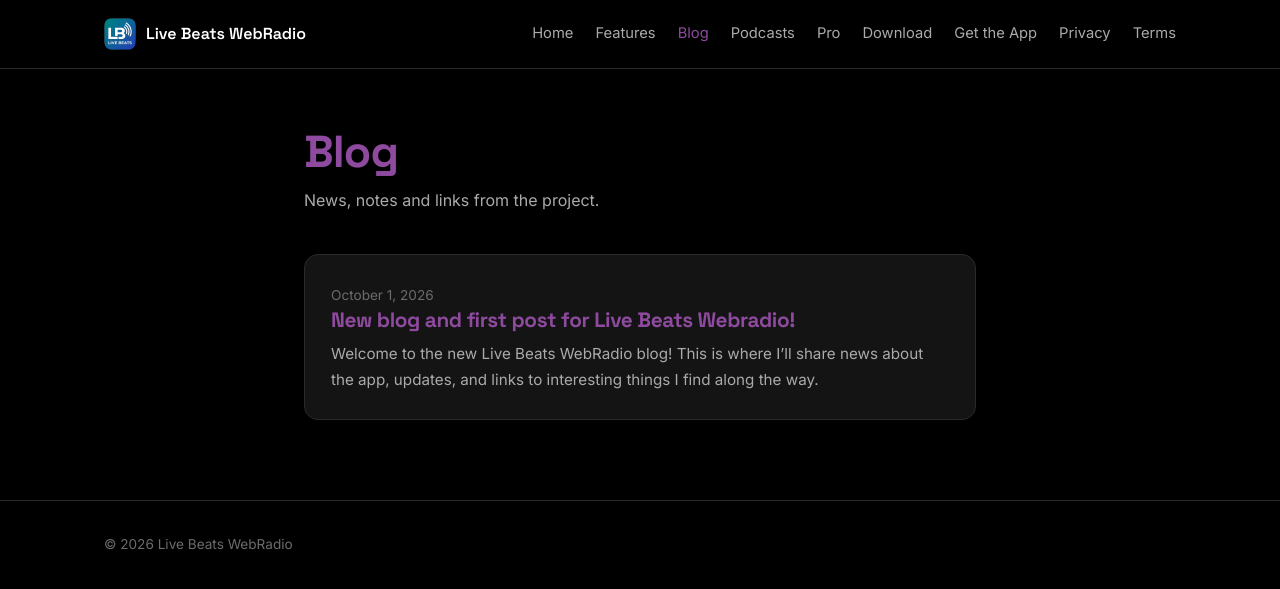
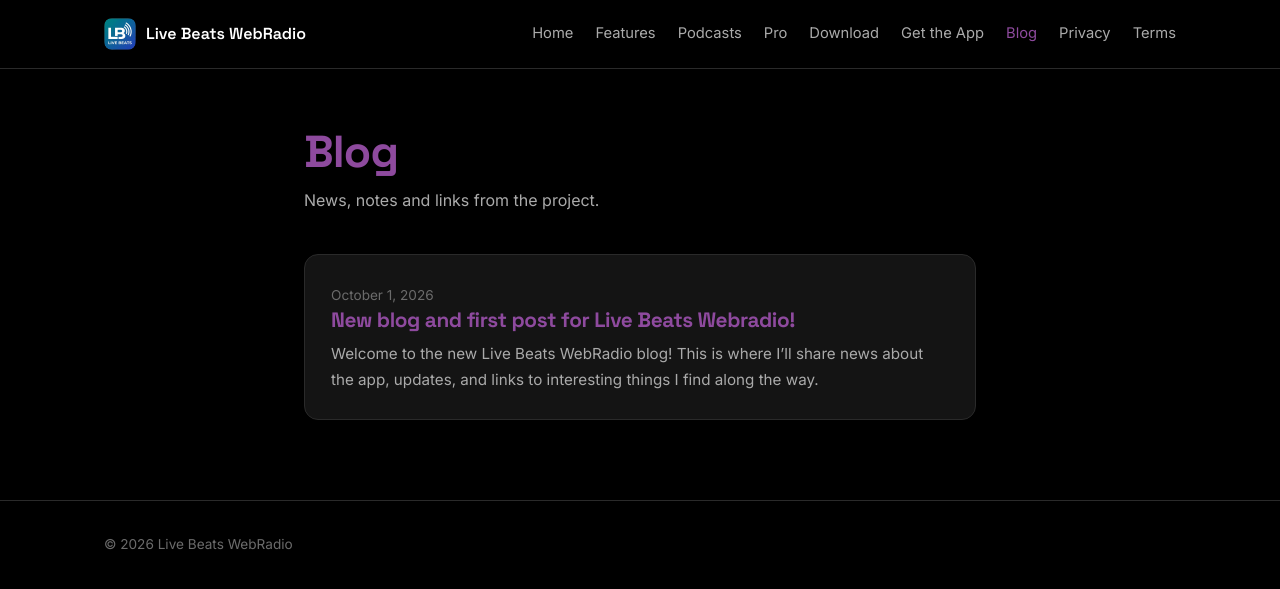
Before and after one commit to LBWebRadio/lbwebradio.github.io, a Jekyll site: the page built from blog/index.html, in a window 1280 px wide. Shown: the top 589 px of the page. Built offline with Jekyll 4.4.1, drawn with Linux system fonts in a browser that asks for light colours.

Commit message:
Reorder Blog link in navigation menu

```diff
--- a/_layouts/default.html
+++ b/_layouts/default.html
@@ -39,11 +39,11 @@
   <nav id="navLinks">
     <a href="/">Home</a>
     <a href="/#features">Features</a>
-    <a href="/blog/" class="on">Blog</a>
     <a href="/#podcasts">Podcasts</a>
     <a href="/#pro">Pro</a>
     <a href="/#download">Download</a>
     <a href="https://play.google.com/store/apps/details?id=com.lbwebradio.radio">Get the App</a>
+    <a href="/blog/" class="on">Blog</a>
     <a href="/privacy.html">Privacy</a>
     <a href="/eula.html">Terms</a>
   </nav>
```
